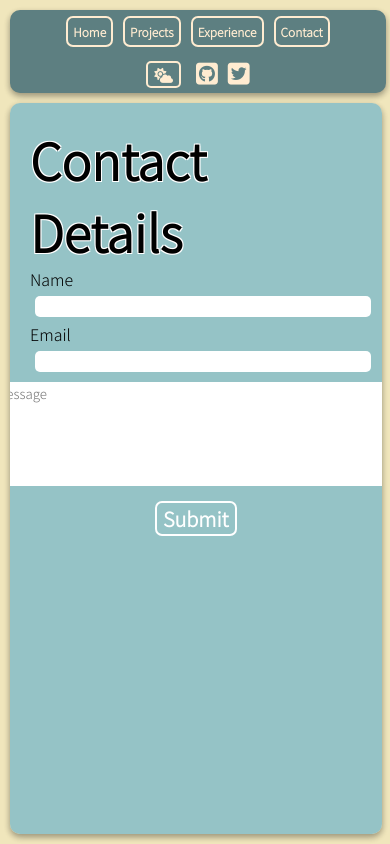
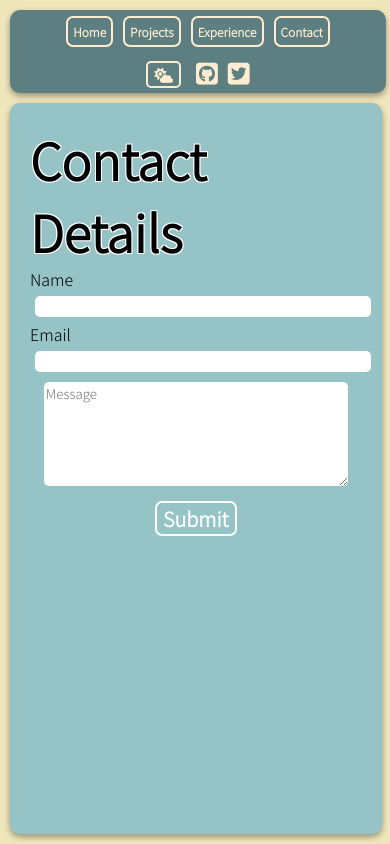
Before and after one commit to AhmedAlihashi/axmed.dev, a React (Create React App) app: page /contact in a window 390 px wide. Built offline with nearby package versions, Linux system fonts and the light colour scheme; no server answers.

Commit message:
responsive ui updates

```diff
--- a/src/core/styles/contact.scss
+++ b/src/core/styles/contact.scss
@@ -47,6 +47,13 @@ $text-color-dark: white;
     border-radius: 5px;
     border: none;
     margin: 5px;
+
+    @media (max-width: 660px) {
+      width: 300px;
+    }
+    @media (max-width: 375px) {
+      width: 200px;
+    }
   }
 
   .contactInput {
```
